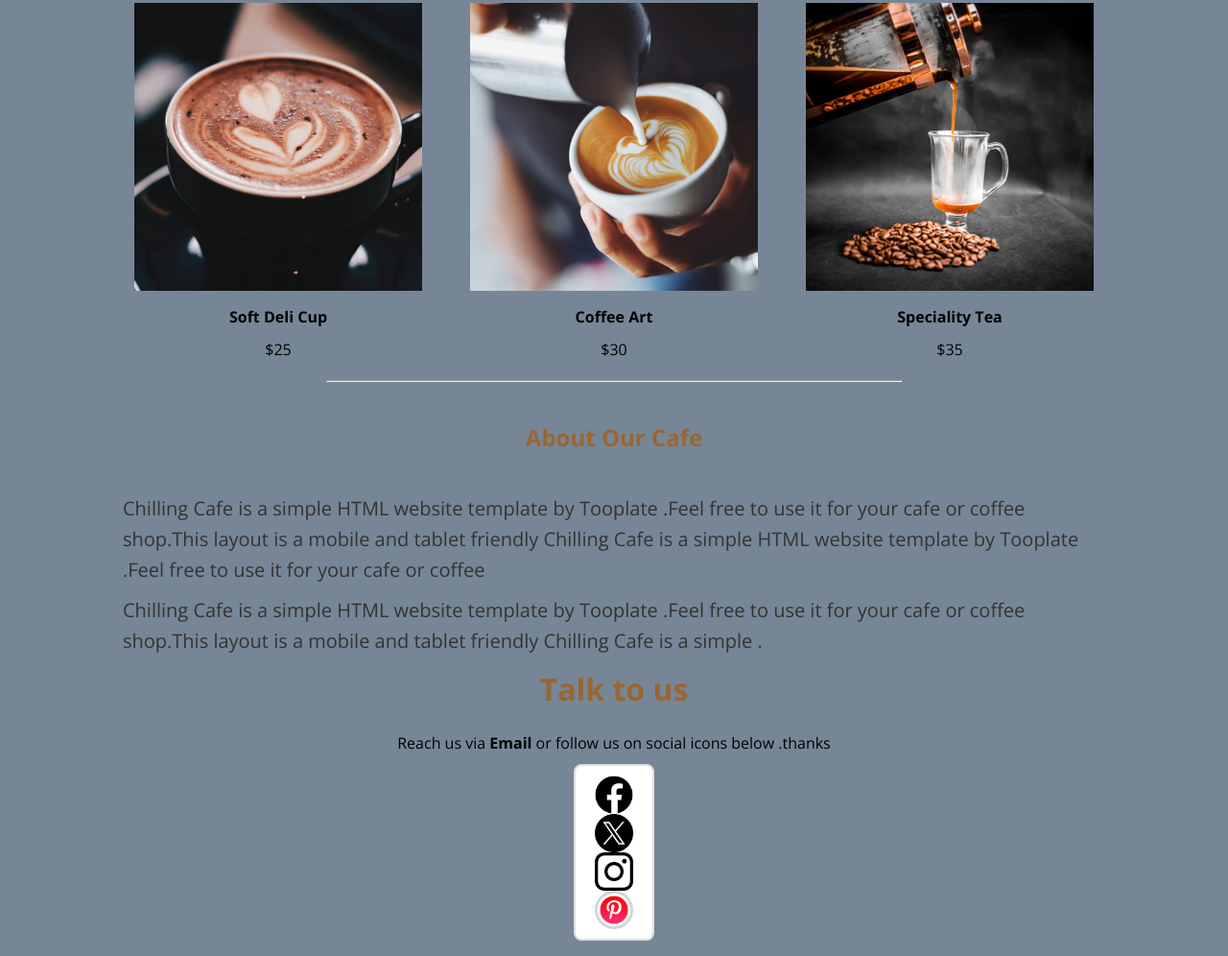
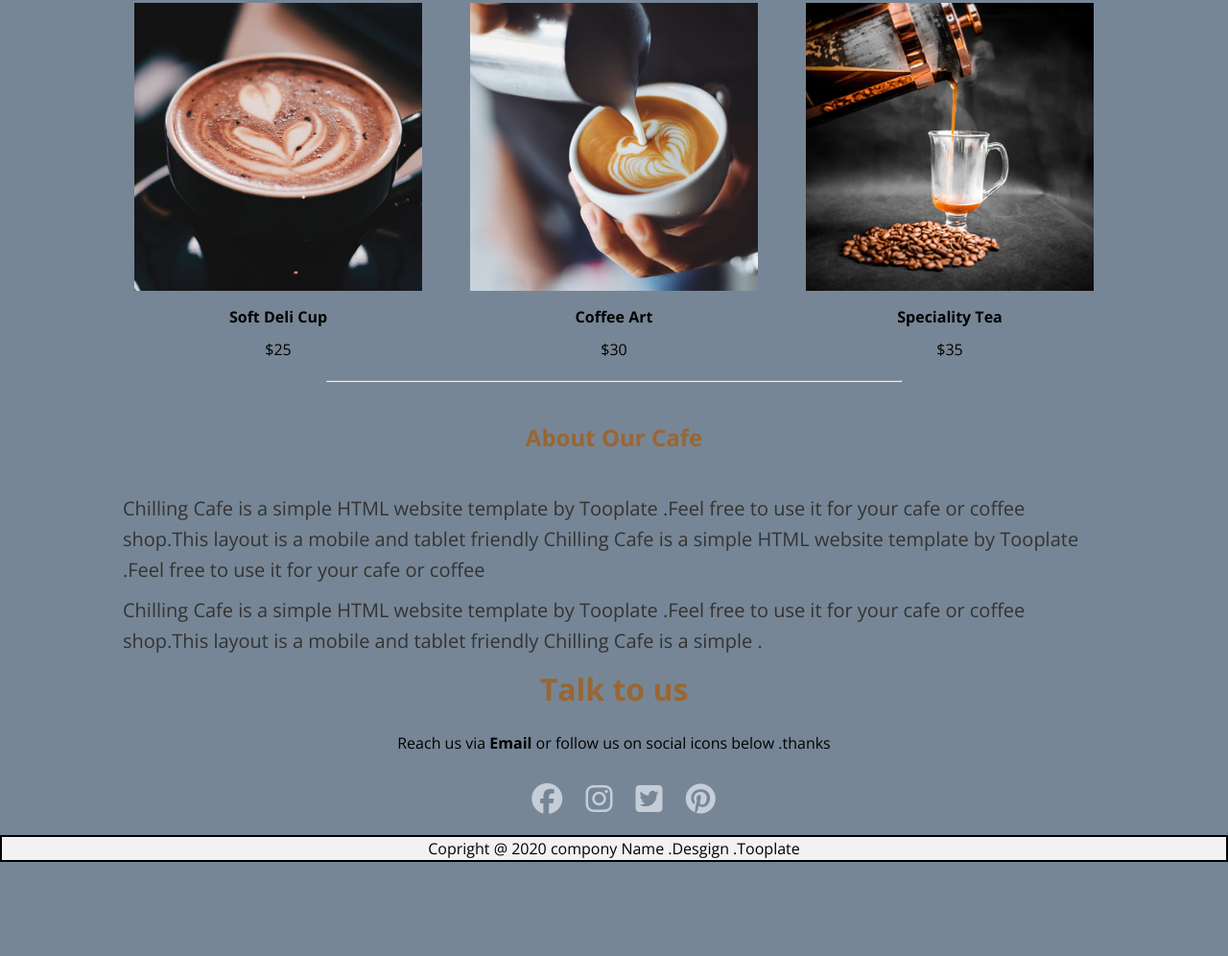
Before and after one commit to karthik9810/flex-box-pro2, a plain HTML site: page index.html in a window 1280 px wide. Shown: the part 1868-2864 px from the top of the page at 96% size. After the commit the page ends 2766 px from the top, so only its background shows below. Drawn offline with nearby package versions, Linux system fonts and the light colour scheme.

Commit message:
update  2

```diff
--- a/index.html
+++ b/index.html
@@ -171,7 +171,6 @@
         Tooplate .Feel free to use it for your cafe or coffee shop.This
         layout is a mobile and tablet friendly
         Chilling Cafe is a simple .
-
      </p>
 
     </section>
@@ -186,15 +185,18 @@
 
         </div>
 
-     <footer class="social-media" >
-     <div>
-        <img src="facebook.png" alt="">
-        <img src="twitter.png" alt="">
-        <img src="instagram.png" alt="">
-        <img src="social.png" alt="">
 
-      </div>
-    </footer>
+        <!-- social media icon section -->
+         <div class="social-icon-wrapper">
+            <i class="fa-brands fa-facebook"></i>
+            <i class="fa-brands fa-instagram"></i>
+            <i class="fa-brands fa-square-twitter"></i>
+            <i class="fa-brands fa-pinterest"></i>
+         </div>
+         <!-- social media end-->
+          <footer class="footer">
+            Copright @ 2020 compony Name .Desgign .Tooplate
+          </footer>
 
 </body>
 </html>
--- a/style.css
+++ b/style.css
@@ -139,31 +139,31 @@ p.about-para{
 }
 .talk-h{
     color: #996633;
+
 }
+.social-icon-wrapper{
+    text-align: center;
+    margin-top: 30px;
 
-footer.social-media {
-    padding: 10px;
+
+}
+.social-icon-wrapper i{
+    font-size: 2rem;
+    margin-left: 20px;
+    color: #c5ced8;
+
+
+
+}
+.footer{
     text-align: center;
-    flex-direction: row;
+    margin: auto;
+    margin-top: 20px;
+    border: solid 2px;
+    background-color: #f2f2f2;
 
 }
 
-footer.social-media div {
-    display: inline-block;
-    padding: 10px;
-    border: 2px solid #ddd;
-    border-radius: 8px;
-    background-color: #fff;
-    flex-direction: row;
-}
-
-footer.social-media img {
-    width: 40px;
-    height: auto;
-    margin: 0 10px;
-    vertical-align: top;
-    flex-direction: row;
-}
 
 @media (max-width:575.98px) {
     /* header section only */
@@ -197,6 +197,7 @@ footer.social-media img {
     }
 
 }
+
 
 
 /* small devices (indenpendance phones , tablets)*/
```
